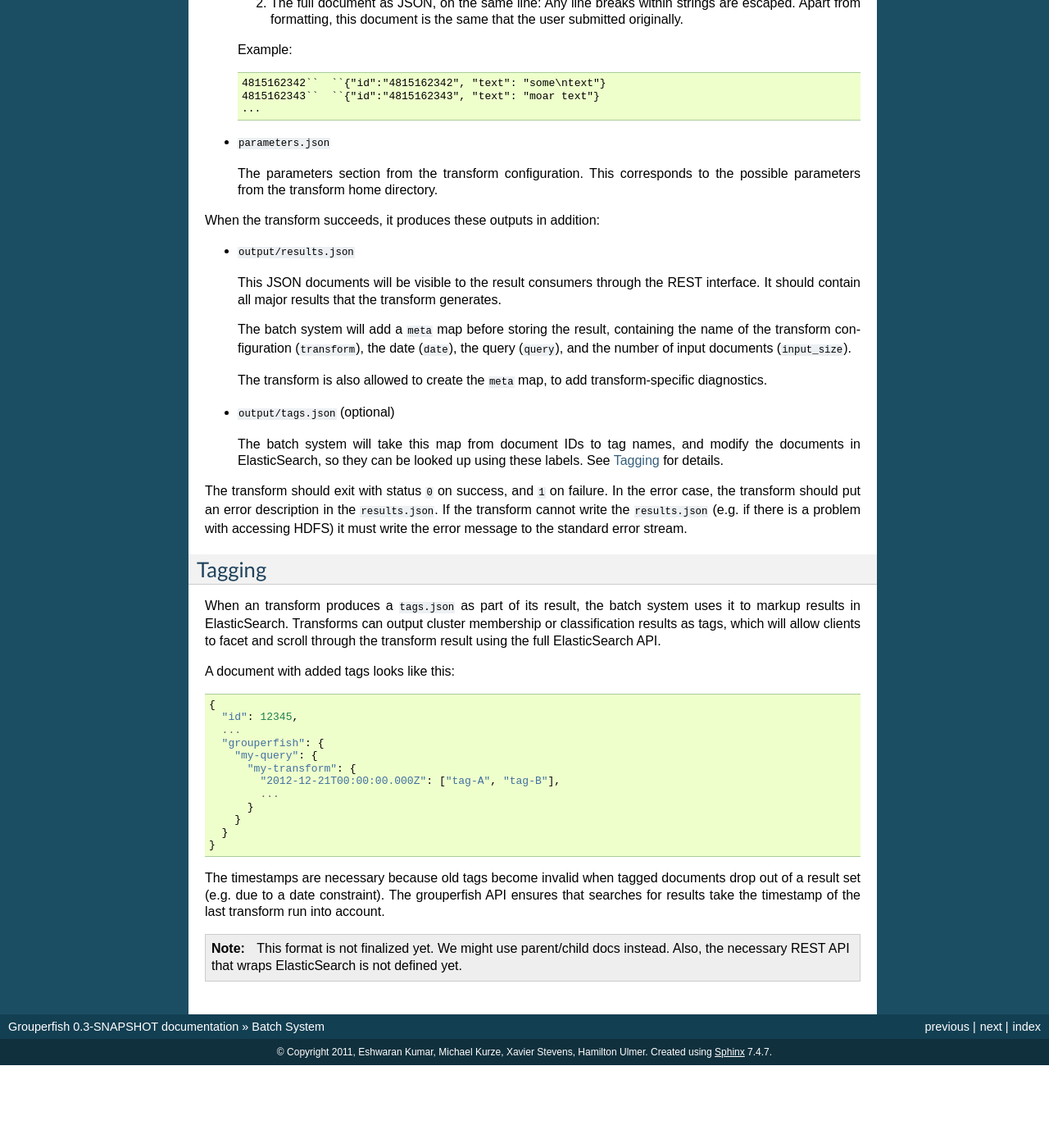
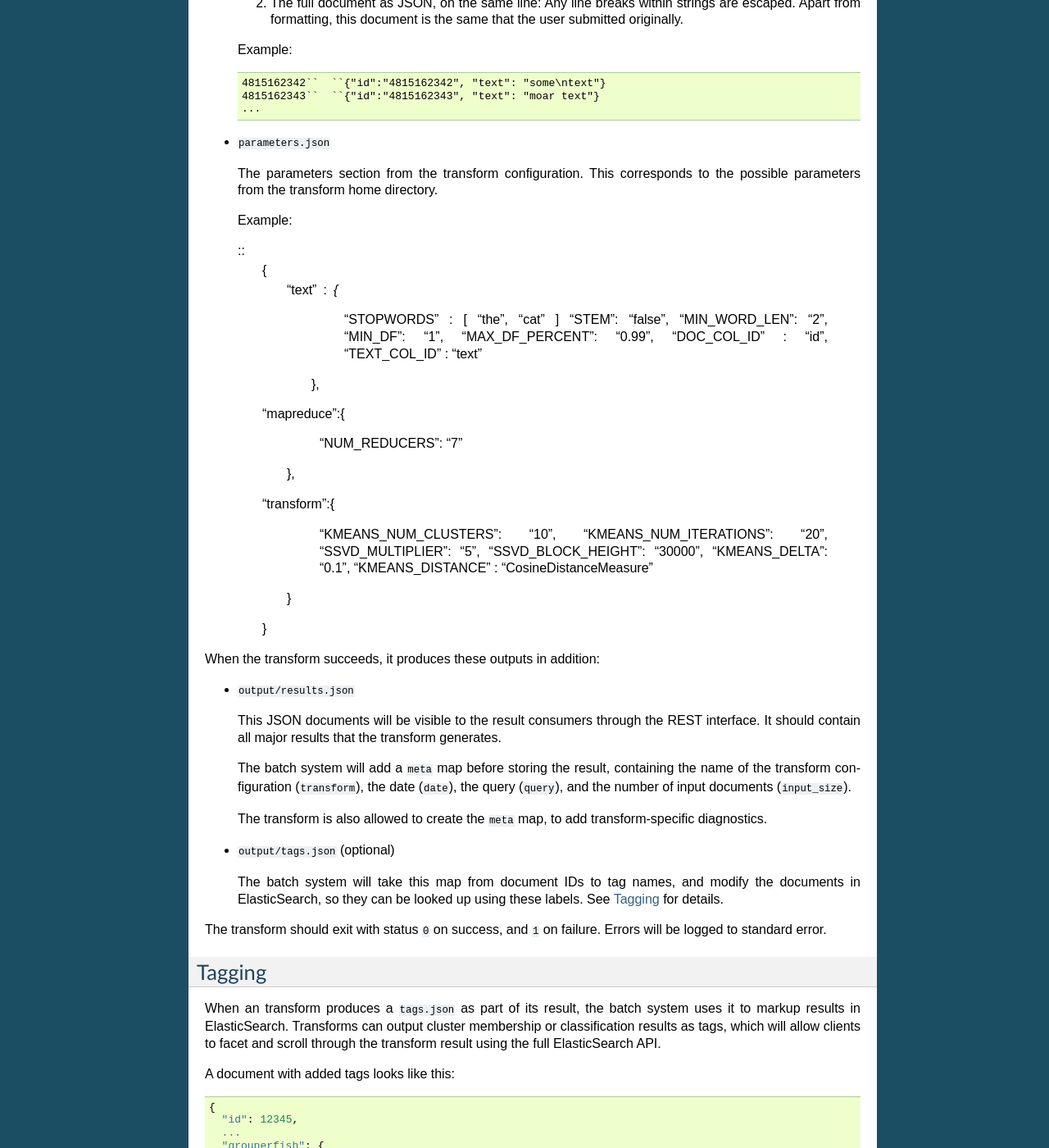
Before and after one commit to mozilla-metrics/grouperfish, a Sphinx documentation site: the page built from docs/batch_system.rst, in a window 1280 px wide and 1400 px high, scrolled down 1819 px. Shown: the whole window at 82% size. Built offline with Sphinx 7.4.7, drawn with Linux system fonts in a browser that asks for light colours; formulas are drawn with MathJax 3; before the commit the page ends 3118 px from its top, so only the background shows below that.

Commit message:
Updated docs (sync to development).

```diff
--- a/docs/batch_system.rst
+++ b/docs/batch_system.rst
@@ -135,6 +135,33 @@ Here are the contents of this working directory when the transform is started:
   The parameters section from the transform configuration. This corresponds to
   the possible parameters from the transform home directory.
 
+  Example:
+
+  ::
+    {
+     "text" : {
+                "STOPWORDS" : [ "the", "cat" ]
+                "STEM": "false",
+        	"MIN_WORD_LEN": "2",
+        	"MIN_DF": "1",
+        	"MAX_DF_PERCENT": "0.99",
+        	"DOC_COL_ID" : "id",
+        	"TEXT_COL_ID" : "text"
+              },
+    "mapreduce":{
+        	"NUM_REDUCERS": "7"
+             },
+    "transform":{
+                "KMEANS_NUM_CLUSTERS": "10",
+                "KMEANS_NUM_ITERATIONS": "20",
+                "SSVD_MULTIPLIER": "5",
+                "SSVD_BLOCK_HEIGHT": "30000",
+                "KMEANS_DELTA": "0.1",
+                "KMEANS_DISTANCE" : "CosineDistanceMeasure"
+               }
+    }
+
+
 
 When the transform succeeds, it produces these outputs in addition:
 
@@ -158,10 +185,7 @@ When the transform succeeds, it produces these outputs in addition:
   labels. See :ref:`tagging` for details.
 
 The transform should exit with status ``0`` on success, and ``1`` on failure.
-In the error case, the transform should put an error description in the
-``results.json``. If the transform cannot write the ``results.json`` (e.g. if
-there is a problem with accessing HDFS) it must write the error message to
-the standard error stream.
+Errors will be logged to standard error.
 
 
 .. _tagging:
--- a/docs/rest_api.rst
+++ b/docs/rest_api.rst
@@ -154,12 +154,14 @@ To use a filter for incoming documents, or a transform in the batch process,
 a named piece of configuration needs to be added to the system.
 
 ============ =================================================================
-Resource     ``/configuration/<ns>/<name>``
+Resource     ``/configuration/<ns>/<type>/<name>``
 ============ =================================================================
 Entity type  ``configuration``
              e.g. ``{"transform": "LDA", "parameters": {"k": 3, ...}}``
 Methods      ``PUT``, ``GET``, ``DELETE``
 ============ =================================================================
+
+Type is currently one of ``"transform"`` and ``"filter"``.
 
 .. seealso:: :ref:`configuration`, :ref:`transforms`, :ref:`filters`
 
```
Also changed, not shown: docs/transforms.rst (+88 -4 lines).
